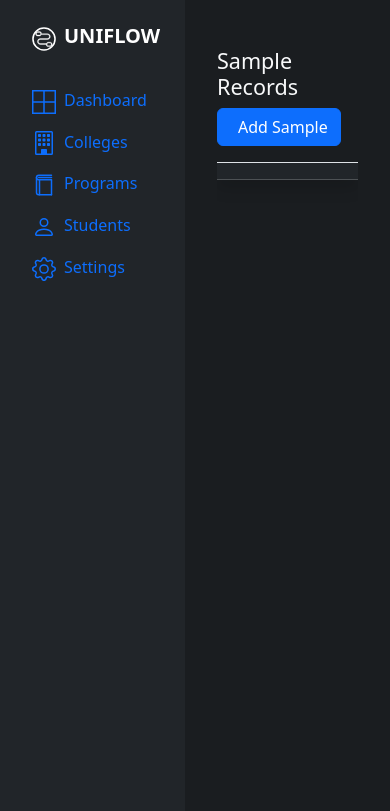
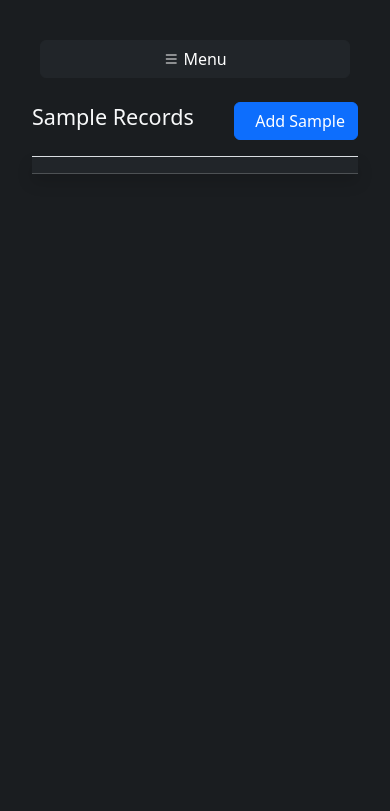
Before and after one commit to KnightmareLeon/simple-student-information-system-webapp, a Python web app: template src/views/templates/table_base.html in a window 390 px wide. Shown: the top 811 px of the page. Run offline with Jinja, Linux system fonts and the light colour scheme; the template is opened without the code that fills it: most values are stand-ins (such as "Sample title", 1, 10 or a date in 2020); lists and menus that the app fills with data are empty; some libraries are stand-ins or nearby versions.

Commit message:
feat(views): add a proper mobile view for the webapp

```diff
--- a/src/views/static/style.css
+++ b/src/views/static/style.css
@@ -16,7 +16,7 @@ body {
     overflow: hidden;
 }
 
-.sidebar-header {
+.sidebar-header, .offcanvas-header {
     display: flex;
     align-items: center;
     padding-left: 1rem;
--- a/src/views/templates/base.html
+++ b/src/views/templates/base.html
@@ -17,10 +17,10 @@
     <link rel="stylesheet" href="{{ url_for('static', filename='style.css') }}">
 </head>
 <body>
-<div class="container-fluid">
-    <div class="row">
-        <!-- Sidebar -->
-        <nav class="col-3 col-md-2 bg-dark sidebar py-3 {% if request.cookies.get('sidebar') == 'minimized' %}minimized{% endif %}">
+<div class="container-fluid vh-100 overflow-hidden">
+    <div class="row h-100">
+        <!-- Desktop Sidebar -->
+        <nav class="col-md-3 d-none d-md-block bg-dark sidebar py-3 {% if request.cookies.get('sidebar') == 'minimized' %}minimized col-md-2{% endif %}">
             <div class="sidebar-header d-flex align-items-center mb-4" id="sidebarToggle" >
                 <span class="icon me-2">
                     <svg xmlns="http://www.w3.org/2000/svg" xml:space="preserve" viewBox="0 0 512 512">
@@ -35,72 +35,40 @@
                 </span>
                 <span class="title fw-bold fs-5">Uniflow</span>
             </div>
-            <div class="nav nav-pills flex-column">
-                <a class="nav-link {% if active_page == 'dashboard' %}active{% endif %} d-flex" href="{{ url_for('dashboard.index') }}">
-                    <span class="icon me-2">
-                        <svg xmlns="http://www.w3.org/2000/svg" width="16" height="16" fill="currentColor" class="bi bi-border-all" viewBox="0 0 16 16">
-                            <path d="M0 0h16v16H0zm1 1v6.5h6.5V1zm7.5 0v6.5H15V1zM15 8.5H8.5V15H15zM7.5 15V8.5H1V15z"/>
-                        </svg>
-                    </span>
-                    <span class="text">Dashboard</span>
-                </a>
-                <a class="nav-link {% if active_page == 'colleges' %}active{% endif %} d-flex" href="{{ url_for('colleges.index') }}">
-                    <span class="icon me-2">
-                        <svg xmlns="http://www.w3.org/2000/svg" width="16" height="16" fill="currentColor" class="bi bi-building" viewBox="0 0 16 16">
-                            <path d="M4 2.5a.5.5 0 0 1 .5-.5h1a.5.5 0 0 1 .5.5v1a.5.5 0 0 1-.5.5h-1a.5.5 0 0 1-.5-.5zm3 0a.5.5 0 0 1 .5-.5h1a.5.5 0 0 1 .5.5v1a.5.5 0 0
-                            1-.5.5h-1a.5.5 0 0 1-.5-.5zm3.5-.5a.5.5 0 0 0-.5.5v1a.5.5 0 0 0 .5.5h1a.5.5 0 0 0 .5-.5v-1a.5.5 0 0 0-.5-.5zM4 5.5a.5.5 0 0 1 .5-.5h1a.5.5 0 0 1
-                            .5.5v1a.5.5 0 0 1-.5.5h-1a.5.5 0 0 1-.5-.5zM7.5 5a.5.5 0 0 0-.5.5v1a.5.5 0 0 0 .5.5h1a.5.5 0 0 0 .5-.5v-1a.5.5 0 0 0-.5-.5zm2.5.5a.5.5 0 0 1
-                            .5-.5h1a.5.5 0 0 1 .5.5v1a.5.5 0 0 1-.5.5h-1a.5.5 0 0 1-.5-.5zM4.5 8a.5.5 0 0 0-.5.5v1a.5.5 0 0 0 .5.5h1a.5.5 0 0 0 .5-.5v-1a.5.5 0 0 0-.5-.5zm2.5.5a.5.5
-                            0 0 1 .5-.5h1a.5.5 0 0 1 .5.5v1a.5.5 0 0 1-.5.5h-1a.5.5 0 0 1-.5-.5zm3.5-.5a.5.5 0 0 0-.5.5v1a.5.5 0 0 0 .5.5h1a.5.5 0 0 0 .5-.5v-1a.5.5 0 0 0-.5-.5z"/>
-                            <path d="M2 1a1 1 0 0 1 1-1h10a1 1 0 0 1 1 1v14a1 1 0 0 1-1 1H3a1 1 0 0 1-1-1zm11 0H3v14h3v-2.5a.5.5 0 0 1 .5-.5h3a.5.5 0 0 1 .5.5V15h3z"/>
-                        </svg>
-                    </span>
-                    <span class="text">Colleges</span>
-                </a>
-                <a class="nav-link {% if active_page == 'programs' %}active{% endif %} d-flex" href="{{ url_for('programs.index') }}">
-                    <span class="icon me-2">
-                        <svg version="1.1" id="Icons" xmlns="http://www.w3.org/2000/svg" xmlns:xlink="http://www.w3.org/1999/xlink" viewBox="0 0 32 32" xml:space="preserve">
-                            <style type="text/css">
-                                .st0{fill:none;stroke:currentColor;stroke-width:2;stroke-linecap:round;stroke-linejoin:round;stroke-miterlimit:10;}
-                            </style>
-                            <path class="st0" d="M26,3H9C7.3,3,6,4.3,6,6v0c0,1.7,1.3,3,3,3h17v20"/>
-                            <path class="st0" d="M26,29H9c-1.7,0-3-1.3-3-3v0V6"/>
-                            <line class="st0" x1="26" y1="6" x2="9" y2="6"/>
-                            <line class="st0" x1="10" y1="9" x2="10" y2="29"/>
-                        </svg>
-                    </span>
-                    <span class="text">Programs</span>
-                </a>
-                <a class="nav-link {% if active_page == 'students' %}active{% endif %} d-flex" href="{{ url_for('students.index') }}">
-                    <span class="icon me-2">
-                        <svg xmlns="http://www.w3.org/2000/svg" width="16" height="16" fill="currentColor" class="bi bi-person" viewBox="0 0 16 16">
-                            <path d="M8 8a3 3 0 1 0 0-6 3 3 0 0 0 0 6m2-3a2 2 0 1 1-4 0 2 2 0 0 1 4 0m4 8c0 1-1 1-1 1H3s-1 0-1-1 1-4 6-4 6 3 6 4m-1-.004c-.001-.246-.154-.986-.832-1.664C11.516 10.68 10.289
-                            10 8 10s-3.516.68-4.168 1.332c-.678.678-.83 1.418-.832 1.664z"/>
-                        </svg>
-                    </span>
-                    <span class="text">Students</span>
-                </a>
-                <a class="nav-link {% if active_page == 'settings' %}active{% endif %} d-flex" href="{{ url_for('settings.index') }}">
-                    <span class="icon me-2">
-                        <svg xmlns="http://www.w3.org/2000/svg" width="16" height="16" fill="currentColor" class="bi bi-gear" viewBox="0 0 16 16">
-                            <path d="M8 4.754a3.246 3.246 0 1 0 0 6.492 3.246 3.246 0 0 0 0-6.492M5.754 8a2.246 2.246 0 1 1 4.492 0 2.246 2.246 0 0 1-4.492 0"/>
-                            <path d="M9.796 1.343c-.527-1.79-3.065-1.79-3.592 0l-.094.319a.873.873 0 0 1-1.255.52l-.292-.16c-1.64-.892-3.433.902-2.54 2.541l.159.292a.873.873 0 0 1-.52
-                            1.255l-.319.094c-1.79.527-1.79 3.065 0 3.592l.319.094a.873.873 0 0 1 .52 1.255l-.16.292c-.892 1.64.901 3.434 2.541 2.54l.292-.159a.873.873 0 0 1 1.255.52l.094.319c.527 1.79
-                            3.065 1.79 3.592 0l.094-.319a.873.873 0 0 1 1.255-.52l.292.16c1.64.893 3.434-.902 2.54-2.541l-.159-.292a.873.873 0 0 1 .52-1.255l.319-.094c1.79-.527 1.79-3.065
-                            0-3.592l-.319-.094a.873.873 0 0 1-.52-1.255l.16-.292c.893-1.64-.902-3.433-2.541-2.54l-.292.159a.873.873 0 0 1-1.255-.52zm-2.633.283c.246-.835 1.428-.835 1.674 0l.094.319a1.873
-                            1.873 0 0 0 2.693 1.115l.291-.16c.764-.415 1.6.42 1.184 1.185l-.159.292a1.873 1.873 0 0 0 1.116 2.692l.318.094c.835.246.835 1.428 0 1.674l-.319.094a1.873 1.873 0 0
-                            0-1.115 2.693l.16.291c.415.764-.42 1.6-1.185 1.184l-.291-.159a1.873 1.873 0 0 0-2.693 1.116l-.094.318c-.246.835-1.428.835-1.674 0l-.094-.319a1.873 1.873 0 0
-                            0-2.692-1.115l-.292.16c-.764.415-1.6-.42-1.184-1.185l.159-.291A1.873 1.873 0 0 0 1.945 8.93l-.319-.094c-.835-.246-.835-1.428 0-1.674l.319-.094A1.873 1.873 0 0 0
-                            3.06 4.377l-.16-.292c-.415-.764.42-1.6 1.185-1.184l.292.159a1.873 1.873 0 0 0 2.692-1.115z"/>
-                        </svg>
-                    </span>
-                    <span class="text">Settings</span>
-                </a>
-            </div>
+            {% include "partials/_sidebar_links.html" %}
         </nav>
 
+        <!-- Offcanvas Sidebar (for mobile only) -->
+        <div class="offcanvas offcanvas-start bg-dark text-white" tabindex="-1" id="sidebarOffcanvas">
+            <div class="offcanvas-header">
+                <span class="icon me-2">
+                    <svg xmlns="http://www.w3.org/2000/svg"
+                        viewBox="0 0 512 512"
+                        width="32" height="32"
+                        fill="none"
+                        stroke="currentColor"
+                        stroke-width="33"
+                        class="me-2">
+                    <circle cx="256" cy="256" r="235.5"/>
+                    <path d="M386.7 323.1h-41.1c-18.8 0-35.4 12.6-40.5 30.2H178.5c-23.4 0-42.8-19.4-42.8-42.8s19.4-42.8 42.8-42.8H328c34.8 0
+                            62.8-28 62.8-62.8s-28-62.8-62.8-62.8H203v-2.9c0-23.4-18.8-42.2-42.2-42.2h-41.1c-23.4 0-42.2 18.8-42.2 42.2V150c0 23.4 18.8
+                            42.2 42.2 42.2h41.1c18.8 0 35.4-12.6 40.5-30.2H328c23.4 0 42.8 19.4 42.8 42.8s-19.4 42.8-42.8 42.8H178.5c-34.8 0-62.8
+                            28-62.8 62.8s28 62.8 62.8 62.8h125v2.9c0 23.4 18.8 42.2 42.2 42.2h41.1c23.4 0 42.2-18.8 42.2-42.2v-10.8c0-23.3-19.4-42.2-42.3-42.2z"/>
+                    </svg>
+                </span>
+                <h5 class="offcanvas-title title fw-bold fs-5">Uniflow</h5>
+                <button type="button" class="btn-close btn-close-white" data-bs-dismiss="offcanvas"></button>
+            </div>
+            <div class="offcanvas-body">
+                {% include "partials/_sidebar_links.html" %}
+            </div>
+        </div>
         <!-- Main Content -->
-        <div class="content col d-flex flex-column vh-100 bg-content text-light">
+        <div class="content col col-9 {% if request.cookies.get('sidebar') == 'minimized' %} col-md-10{% endif %} d-flex flex-column vh-100 bg-content text-light overflow-auto">
+            <!-- Mobile toggle button (only visible on small screens) -->
+            <button class="btn btn-dark d-md-none m-2" type="button" data-bs-toggle="offcanvas" data-bs-target="#sidebarOffcanvas">
+                <i class="bi bi-list"></i> Menu
+            </button>
             {% block content %}
 
             {% endblock %}
--- a/src/views/templates/dashboard/index.html
+++ b/src/views/templates/dashboard/index.html
@@ -3,7 +3,7 @@
 {% block title %}Uniflow Dashboard{% endblock %}
 
 {% block content %}
-<div class="dashboard-header row row-cols-1 row-cols-md-4 g-4 d-flex justify-content-center mb-3">
+<div class="dashboard-header row row-cols-1 row-cols-md-4 g-4 d-flex justify-content-center my-3">
     {% include "dashboard/partials/_student_card.html" %}
     {% include "dashboard/partials/_program_card.html" %}
     {% include "dashboard/partials/_college_card.html" %}
--- a/src/views/templates/partials/_base_record_modal.html
+++ b/src/views/templates/partials/_base_record_modal.html
@@ -3,7 +3,7 @@
         <div class="modal-content bg-dark text-light">
             <div class="modal-header">
                 <h5 class="modal-title" id="{{ modal_label }}">{{title}}</h5>
-                <button type="button" class="btn-close" data-bs-dismiss="modal" aria-label="Close"></button>
+                <button type="button" class="btn-close btn-close-white" data-bs-dismiss="modal" aria-label="Close"></button>
             </div>
             <div class="modal-body">
                 {% block modal_body %}
--- a/src/views/templates/table_base.html
+++ b/src/views/templates/table_base.html
@@ -14,7 +14,7 @@
         Add {{ header_var }}
     </button>
 </div>
-<div class="table-responsive flex-grow-1">
+<div class="table-responsive-xs flex-grow-1">
     <table id="{{header_var}}Table" class="table table-dark shadow table-striped table-hover">
         <thead>
             <tr>
```
Also changed, not shown: src/views/templates/partials/_sidebar_links.html (added, +68 -0 lines).
